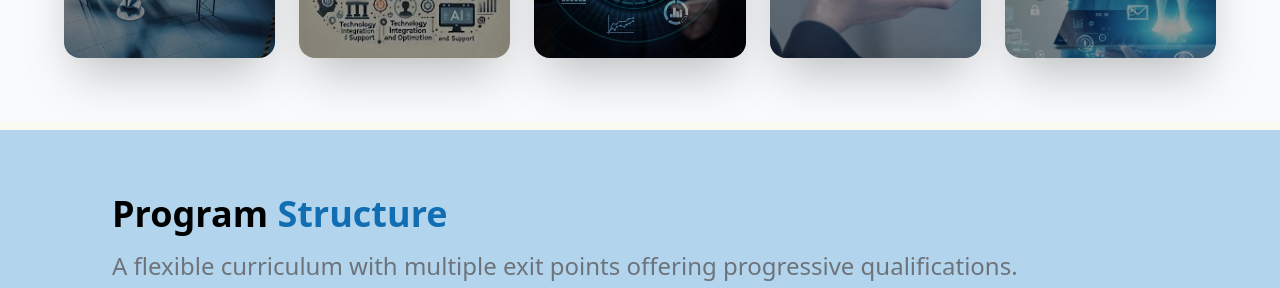
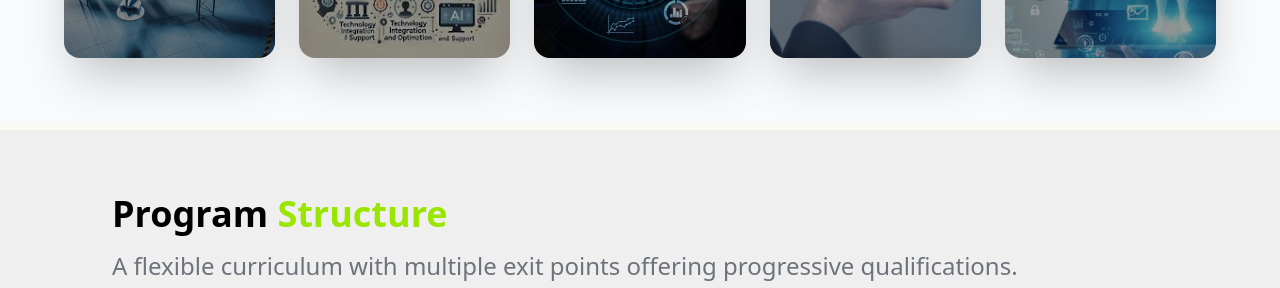
Before and after one commit to Code4Bharat1/BVOC_AIML, a Next.js app: page / in a window 1280 px wide. Shown: the part 2440-2728 px from the top of the page. Built offline with nearby package versions, Linux system fonts and the light colour scheme.

Commit message:
- Made changes in ProgramStructure component! - Deleted unwanted file. - Imported file properly in page.jsx

```diff
--- a/src/app/page.jsx
+++ b/src/app/page.jsx
@@ -5,15 +5,15 @@ import Footer from "@/components/Footer";
 import ChatbotWidget from "@/components/Chatbot/Chatbot";
 import StudentExperiance from "@/components/StudentExperiance/StudentExperiance";
 import Brands from "@/components/Partnerns&Collabrations/Partnerns&Collabrations";
-import Programs from "@/components/ourProgram/progarm";
 import CourseFilterBar from "@/components/Syllabuscards/SyllabusSidebar";
+import ProgramStructure from "@/components/ProgramStructure/ProgramStructure";
 const Home = () => {
   return (
-    <div className="bg-[#fafaf3] ">
+    <div className="w-full">
       <Navbar />
       <HeroAbout />
       <CareerOpportunitiesTable />
-      <Programs/>
+      <ProgramStructure/>
       <CourseFilterBar/>
       <StudentExperiance/>
       <Brands/>
--- a/src/components/ourProgram/progarm.jsx
+++ b/src/components/ProgramStructure/ProgramStructure.jsx
@@ -4,13 +4,13 @@ import React from "react";
 import Image from "next/image";
 import FormatQuoteIcon from "@mui/icons-material/FormatQuote";
 
-const Courses = () => {
+const ProgramStructure = () => {
   return (
-    <section className="bg-[#B2D5ED] py-16 px-4 md:px-8 mb-8 mt-2">
+    <section className="bg-[#efefef] py-16 px-4 md:px-8 mb-8 mt-2 min-h-screen">
       <div className="container mx-auto">
         {/* Section Title */}
         <h2 className="text-xl md:text-4xl font-semibold text-black mb-4 ml-2 md:ml-20 font-publicSans text-left">
-          Program <span className="text-[#116EB3]">Structure</span>
+          Program <span className="text-lime-400">Structure</span>
         </h2>
         <p className="text-sm md:text-2xl text-[#6D737A] mb-6 md:mb-12 ml-2 md:ml-20 font-publicSans text-left">
           A flexible curriculum with multiple exit points offering progressive qualifications.
@@ -99,4 +99,4 @@ const CourseCard = ({ imageUrl, title, description, customMargin, backgroundImag
   );
 };
 
-export default Courses;
+export default ProgramStructure;
```
